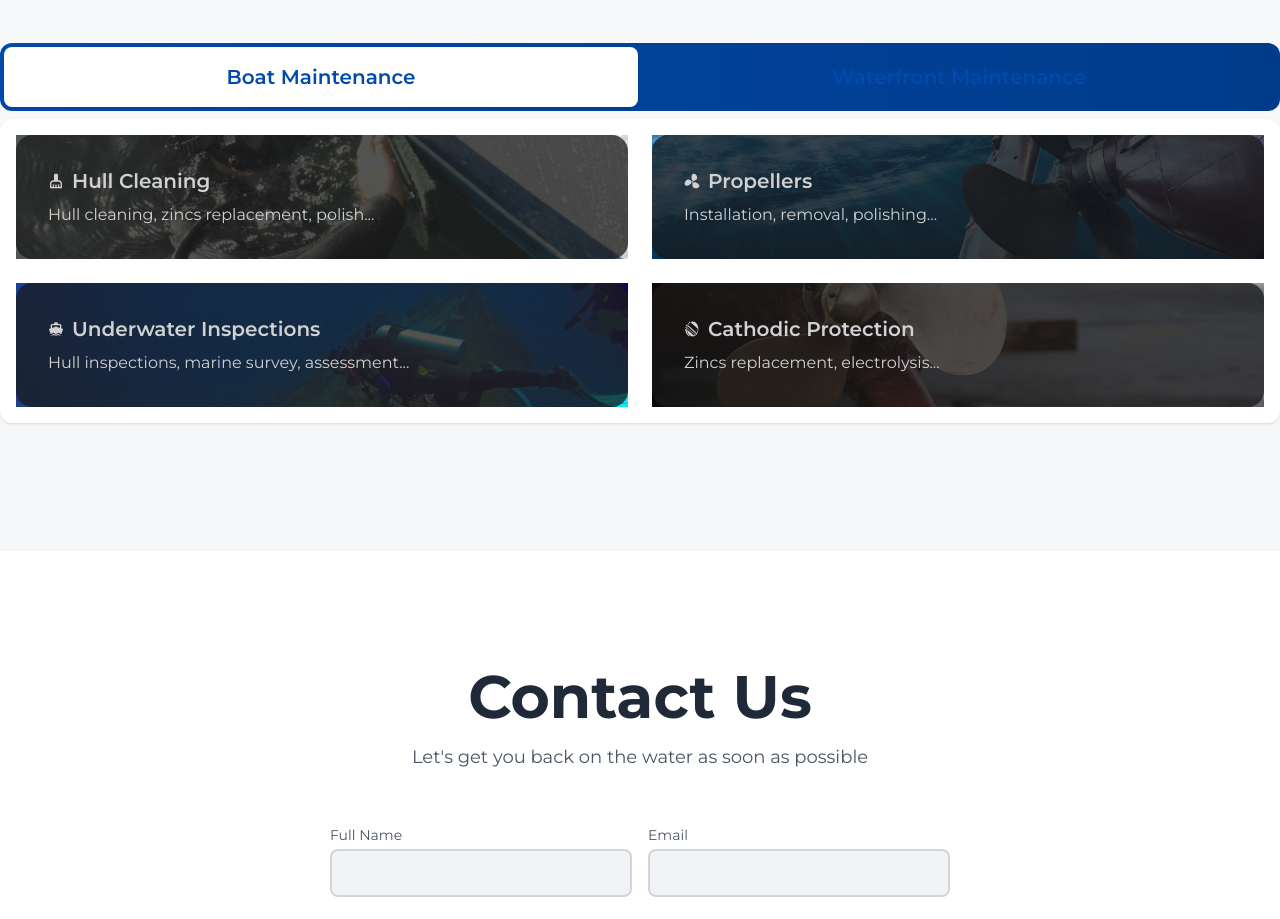
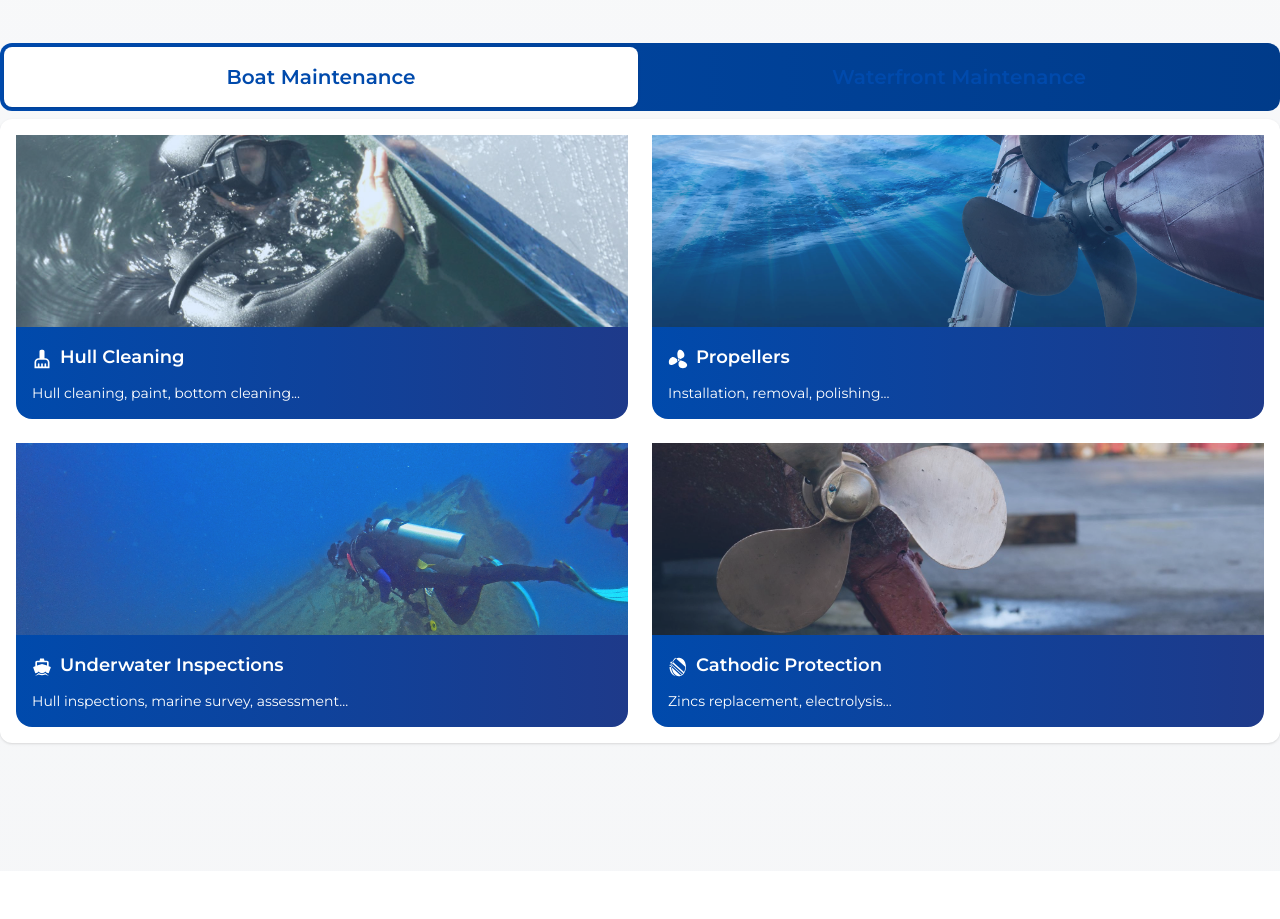
Before and after one commit to fsalcedo55/underwater-services, a Next.js app: page / in a window 1280 px wide. Shown: the part 1200-2119 px from the top of the page. Built offline with nearby package versions, Linux system fonts and the light colour scheme.

Commit message:
Update card design

```diff
--- a/components/card.js
+++ b/components/card.js
@@ -10,23 +10,27 @@ export default function Card({
 }) {
   return (
     <Link href={href}>
-      <div className="relative w-full transition duration-300 ease-in-out cursor-pointer hover:shadow-lg card bg-base-100 image-full lg:hover:-translate-y-2 lg:active:scale-95">
-        <figure>
-          <Image
-            src={image}
-            alt="Miami Underwater Services Seamaster"
-            layout="fill"
-          />
-        </figure>
-        <div className="card-body">
+      <div className="w-full transition duration-300 ease-in-out cursor-pointer hover:shadow-lg card card-compact bg-gradient-to-r from-primary to-blue-900 lg:hover:-translate-y-2 lg:active:scale-95">
+        <div className="h-36 md:h-48">
+          <div
+            className="min-h-full hero"
+            style={{
+              backgroundSize: "cover",
+              backgroundImage: `url(${image})`,
+              width: "100%",
+              height: "100%",
+            }}
+          >
+            <div className="transition duration-300 ease-in-out bg-blue-400 bg-opacity-20 hero-overlay"></div>
+          </div>
+        </div>
+
+        <div className="card-body text-base-100">
           <div className="flex items-center gap-2">
-            {icon}
-            <h2 className="card-title">{serviceName}</h2>
+            <span className="text-xl">{icon}</span>
+            <h2 className="text-sm card-title lg:text-lg">{serviceName}</h2>
           </div>
-          <p>{shortDescription}</p>
-          {/* <div className="justify-end card-actions">
-          <button className="btn btn-primary">Buy Now</button>
-        </div> */}
+          <p className="hidden lg:block">{shortDescription}</p>
         </div>
       </div>
     </Link>
--- a/data/services.js
+++ b/data/services.js
@@ -17,7 +17,7 @@ export const nestedServices = {
         "Structural Fiberglass Repairs":
           "We provide structural fiberglass repairs that are meant to strengthen the integrity of the vessel. These repairs are done to prevent future leaks and cracks. A common method of repairing fiberglass that we use is a patch repair using epoxy which hardens upon contact with water and forms a strong bond with the fiberglass.",
       },
-      shortDescription: "Hull cleaning, zincs replacement, polish...",
+      shortDescription: "Hull cleaning, paint, bottom cleaning...",
     },
     {
       name: "Propellers",
```
